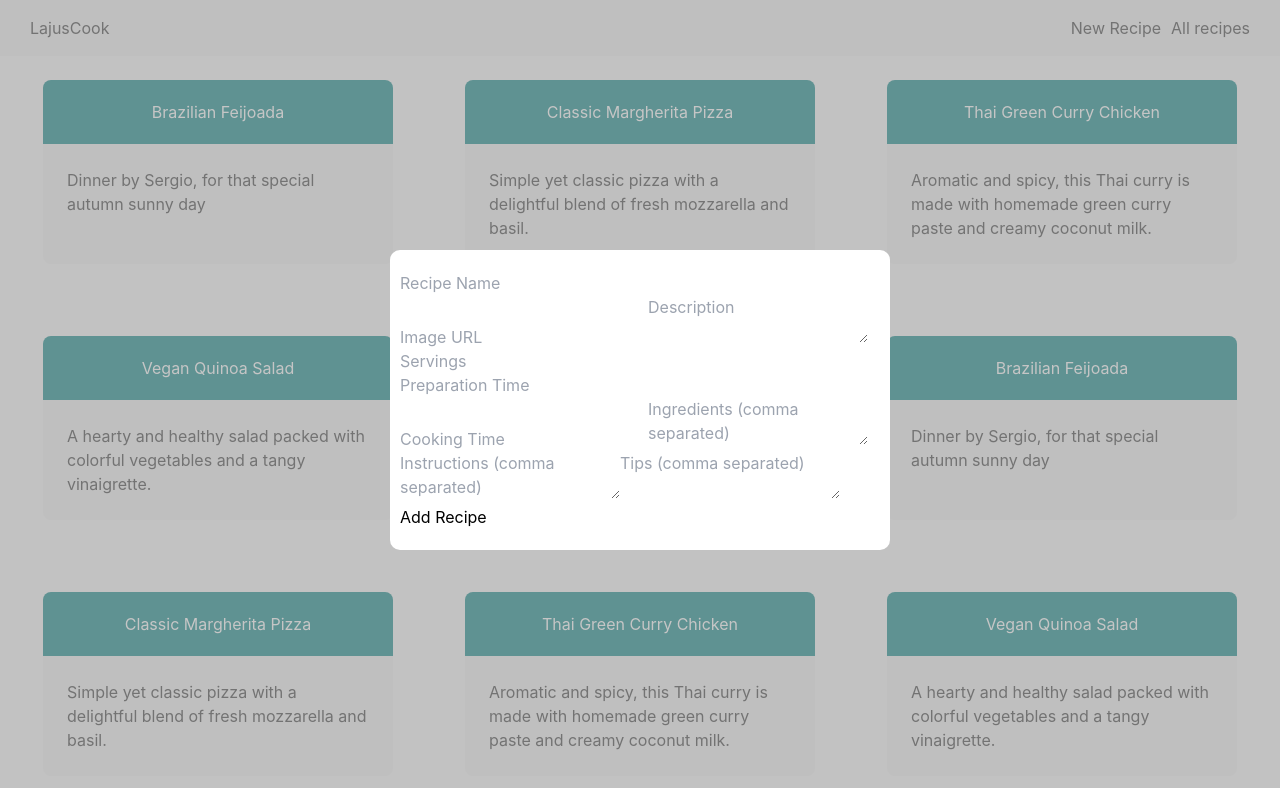
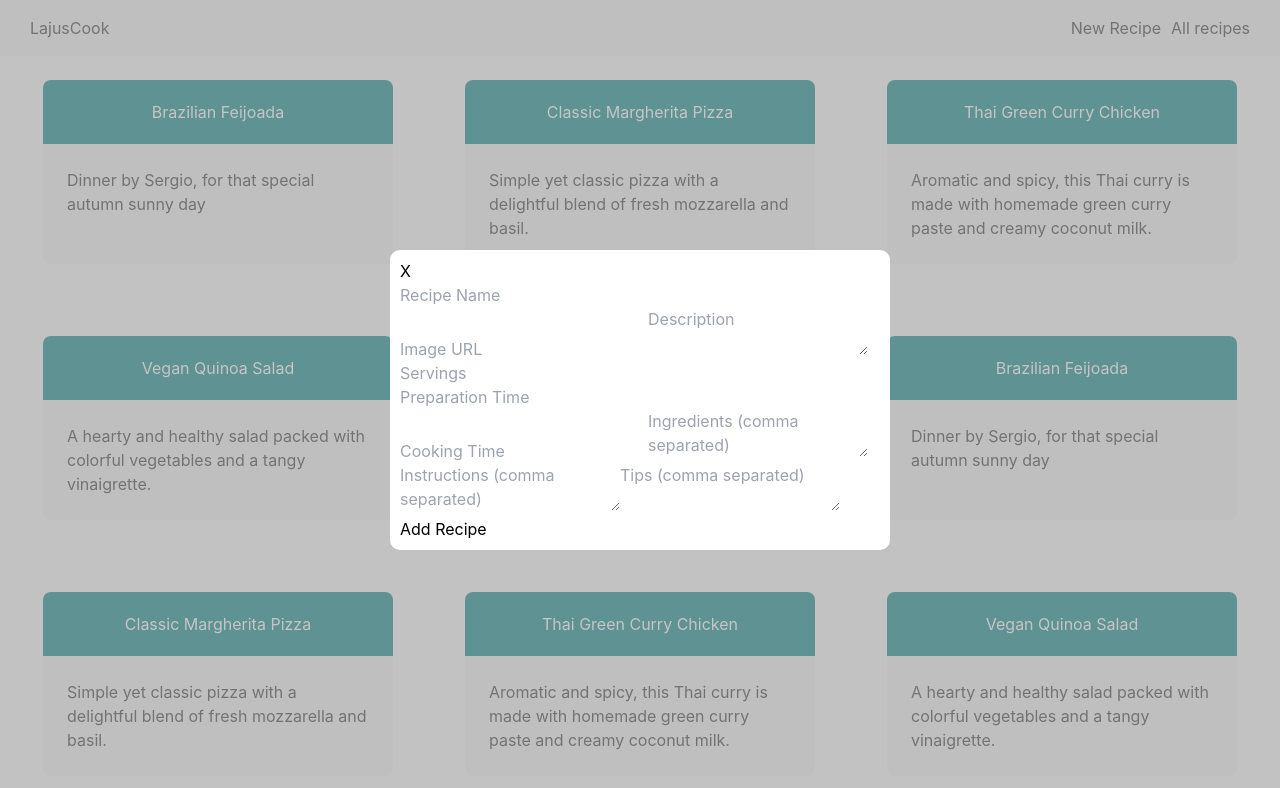
Before and after one commit to elanor/lajus-cookbook, a React (Create React App) app: page / in a window 1280 px wide. Both pictures are taken after a click on the button "New Recipe". Shown: the top 788 px of the page. Built offline with nearby package versions, Linux system fonts and the light colour scheme.

Commit message:
popover styles, removed no-popover js

```diff
--- a/src/App.js
+++ b/src/App.js
@@ -7,19 +7,13 @@ import RecipeList from './RecipeList';
 import './index.css';
 import NewRecipe from './NewRecipe';
 
-// const [recipes, setRecipes] = useState([...]); // your initial recipes array
-
-//   const addRecipe = (newRecipe) => {
-//     setRecipes([...recipes, { ...newRecipe, id: recipes.length + 1 }]);
-//   };
-
 function App() {
 const [isOpenNewRecipe, setIsOpenNewRecipe] = useState( false );
 
-  const openNewRecipe = () => {
-    console.log("click");
-    setIsOpenNewRecipe ( true );
-  }
+  // const openNewRecipe = () => {
+  //   console.log("click");
+  //   setIsOpenNewRecipe ( true );
+  // }
 
   return (
     <BrowserRouter>
@@ -43,17 +37,12 @@ const [isOpenNewRecipe, setIsOpenNewRecipe] = useState( false );
         <main>
 
             <div className="container-wide">
-            {/* <div className='container-wide inline-grid gap-10 grid-cols-3'> */}
-
-
 
                  <Routes>
                   <Route path="/recipe/:id" element={<RecipeItem />} />
                   <Route path="/" element={<RecipeList />} />
                 </Routes>
 
-
-                {/* <NewRecipe addRecipe={addRecipe} />   */}
               </div>
 
         </main>
--- /dev/null
+++ b/src/NewRecipe.css
@@ -0,0 +1,14 @@
+.new-recipe-form {
+    display: flex;
+    flex-direction: column;
+    margin: 0 auto;
+}
+
+.new-recipe-form__close {
+    align-self: flex-end;
+    width: 100%;
+}
+
+.new-recipe-form__content {
+    justify-content: center;
+}
--- a/src/NewRecipe.js
+++ b/src/NewRecipe.js
@@ -34,7 +34,15 @@ function NewRecipe({ addRecipe }) {
         };
 
     return(
-        <form onSubmit={handleSubmit}>
+        <div className="new-recipe-form">
+        <button className="new-recipe-form__close close-btn"
+            popovertarget="opennewrecipe"
+            popovertargetaction="hide">
+                <span aria-hidden="true">X</span>
+                <span className="sr-only">Close</span>
+
+        </button>
+        <form className="new-recipe-form__content" onSubmit={handleSubmit}>
             <input type="text" name="name" value={formData.name} onChange={handleChange} placeholder="Recipe Name" />
             <input type="text" name="image" value={formData.image} onChange={handleChange} placeholder="Image URL" />
             <textarea name="description" value={formData.description} onChange={handleChange} placeholder="Description" />
@@ -46,6 +54,8 @@ function NewRecipe({ addRecipe }) {
             <textarea name="tips" value={formData.tips.join(', ')} onChange={(e) => handleArrayChange(e, 'tips')} placeholder="Tips (comma separated)" />
             <button type="submit">Add Recipe</button>
         </form>
+        </div>
+
     )
 
 }
```
